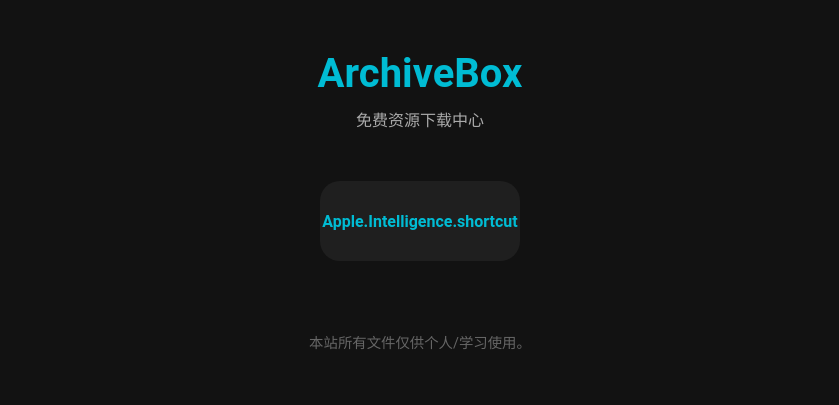
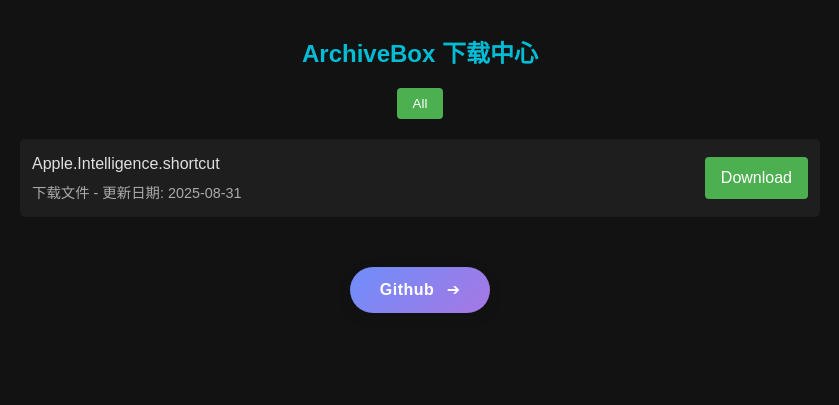
Before and after one commit to BOOMDEE/ArchiveBox, a plain HTML site: page index.html in a window 1280 px wide. Shown: the whole page, without its empty margins (220-1059 px from the left). Drawn offline with Linux system fonts and the light colour scheme.

Commit message:
Update index.html

```diff
--- a/index.html
+++ b/index.html
@@ -1,76 +1,160 @@
 <!DOCTYPE html>
-<html lang="zh-CN">
+<html>
 <head>
     <meta charset="UTF-8">
-  <title>ArchiveBox</title>
+    <meta name="viewport" content="width=device-width, initial-scale=1.0">
+    <title>ArchiveBox Download</title>
     <style>
         body {
-      font-family: "Roboto", "Noto Sans SC", sans-serif;
-      margin: 0;
+            font-family: Arial, sans-serif;
+            max-width: 800px;
+            margin: 0 auto;
+            padding: 20px;
+            line-height: 1.6;
             background-color: #121212;
-      color: #ffffff;
+            color: #e0e0e0;
         }
-    header {
-      text-align: center;
-      padding: 50px 20px 30px 20px;
-    }
-    header h1 {
-      font-size: 2.5em;
-      margin: 0;
-      color: #00bcd4;
-    }
-    header p {
-      margin: 10px 0 0 0;
-      color: #aaaaaa;
-    }
-    main {
+        .os-filters {
             display: flex;
             justify-content: center;
-      flex-wrap: wrap;
-      gap: 20px;
-      padding: 20px;
+            margin-bottom: 20px;
         }
-    .btn {
-      width: 200px;
-      height: 80px;
-      background-color: #1f1f1f;
-      border-radius: 20px;
+        .os-filter {
+            background-color: #1e1e1e;
+            border: none;
+            color: #e0e0e0;
+            padding: 8px 16px;
+            margin: 0 5px;
+            cursor: pointer;
+            border-radius: 4px;
+            transition: all 0.3s;
+        }
+        .os-filter:hover {
+            background-color: #333;
+        }
+        .os-filter.active {
+            background-color: #4CAF50;
+            color: white;
+        }
+        .hidden {
+            display: none !important;
+        }
+        h1 {
+            color: #00bcd4;
+            text-align: center;
+            font-size: 1.5em;
+            margin: 15px 0;
+        }
+        .file-list {
+            margin-top: 20px;
+        }
+        .file-item {
+            background-color: #1e1e1e;
+            border-radius: 5px;
+            padding: 12px;
+            margin-bottom: 10px;
             display: flex;
+            justify-content: space-between;
             align-items: center;
-      justify-content: center;
-      font-size: 1em;
-      font-weight: bold;
-      color: #00bcd4;
-      cursor: pointer;
-      transition: all 0.2s ease;
+        }
+        .download-btn {
+            background-color: #4CAF50;
+            color: white;
+            padding: 8px 16px;
             text-decoration: none;
+            border-radius: 4px;
+            transition: background-color 0.3s;
         }
-    .btn:hover {
-      background-color: #00bcd4;
-      color: #121212;
+        .download-btn:hover {
+            background-color: #388E3C;
         }
-    footer {
+        .file-size {
+            color: #aaa;
+            font-size: 0.9em;
+            margin-top: 5px;
+        }
+        .no-files {
             text-align: center;
-      padding: 50px 20px;
-      font-size: 0.9em;
-      color: #666;
+            margin-top: 40px;
+            color: #aaa;
+        }
+        .promotion {
+            margin-top: 40px;
+            text-align: center;
+            padding: 10px;
+        }
+        .promo-link {
+            display: inline-block;
+            padding: 10px 30px;
+            background: linear-gradient(135deg, #6e8efb, #a777e3);
+            color: white;
+            text-decoration: none;
+            border-radius: 50px;
+            box-shadow: 0 4px 15px rgba(0, 0, 0, 0.1);
+            transition: all 0.3s ease;
+        }
+        .promo-link:hover {
+            transform: translateY(-2px);
+            box-shadow: 0 7px 15px rgba(0, 0, 0, 0.2);
+        }
+        .promo-text {
+            font-weight: 600;
+            font-size: 16px;
+            letter-spacing: 0.5px;
+        }
+        .promo-icon {
+            margin-left: 8px;
+            display: inline-block;
+            transition: transform 0.3s ease;
+        }
+        .promo-link:hover .promo-icon {
+            transform: translateX(3px);
         }
     </style>
 </head>
 <body>
-  <header>
-    <h1>ArchiveBox</h1>
-    <p>免费资源下载中心</p>
-  </header>
+    <h1>ArchiveBox 下载中心</h1>
+    <div class="os-filters">
+        <button class="os-filter active" data-os="all">All</button>
+    </div>
+    <div class="file-list">
+        <div class="file-item" data-os="all">
+            <div class="file-info">
+                <div class="file-name">Apple.Intelligence.shortcut</div>
+                <div class="file-size">下载文件 - 更新日期: 2025-08-31</div>
+            </div>
+            <a href="https://github.com/BOOMDEE/ArchiveBox/releases/download/0/Apple.Intelligence.shortcut" class="download-btn" download>Download</a>
+        </div>
+    </div>
+    <div class="promotion">
+        <a href="https://github.com/BOOMDEE/ArchiveBox/releases" target="_blank" class="promo-link">
+            <span class="promo-text">Github</span>
+            <span class="promo-icon">➔</span>
+        </a>
+    </div>
 
-  <main>
-    <a class="btn" href="https://github.com/BOOMDEE/ArchiveBox/releases/download/0/Apple.Intelligence.shortcut" download>
-      Apple.Intelligence.shortcut
-    </a>
-  </main>
+    <script>
+        document.addEventListener("DOMContentLoaded", function() {
+            const filters = document.querySelectorAll(".os-filter");
+            const fileItems = document.querySelectorAll(".file-item");
 
-  <footer>
-    本站所有文件仅供个人/学习使用。
-  </footer>
+            filters.forEach(filter => {
+                filter.addEventListener("click", function() {
+                    const os = this.getAttribute("data-os");
+                    filters.forEach(btn => btn.classList.remove("active"));
+                    this.classList.add("active");
+
+                    fileItems.forEach(item => {
+                        const itemOS = item.getAttribute("data-os");
+                        if (os === "all" || itemOS === os) {
+                            item.classList.remove("hidden");
+                        } else {
+                            item.classList.add("hidden");
+                        }
+                    });
+                });
+            });
+        });
+    </script>
 </body>
 </html>
```
Lines whose indentation alone changed are shown as unchanged.
